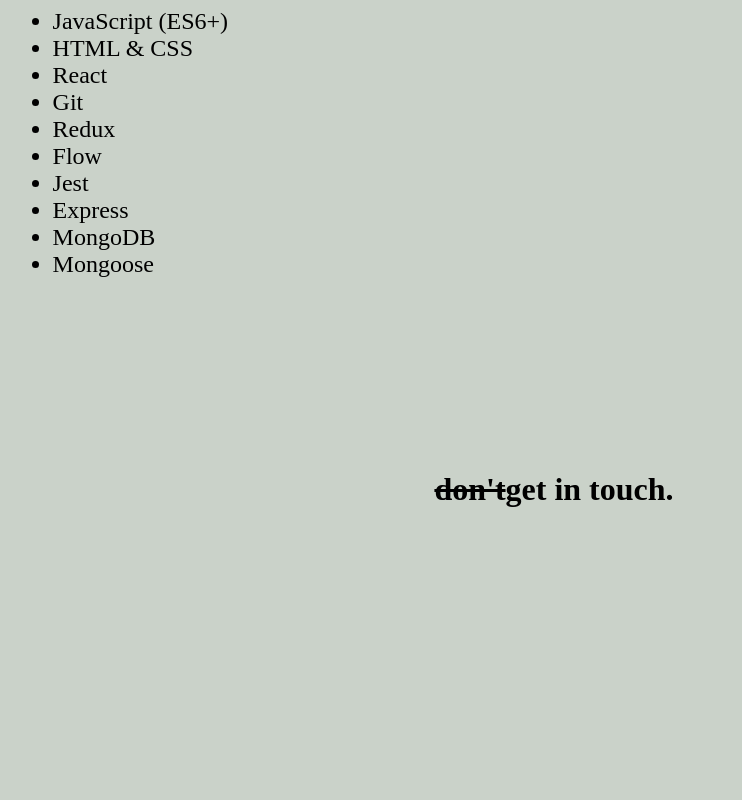
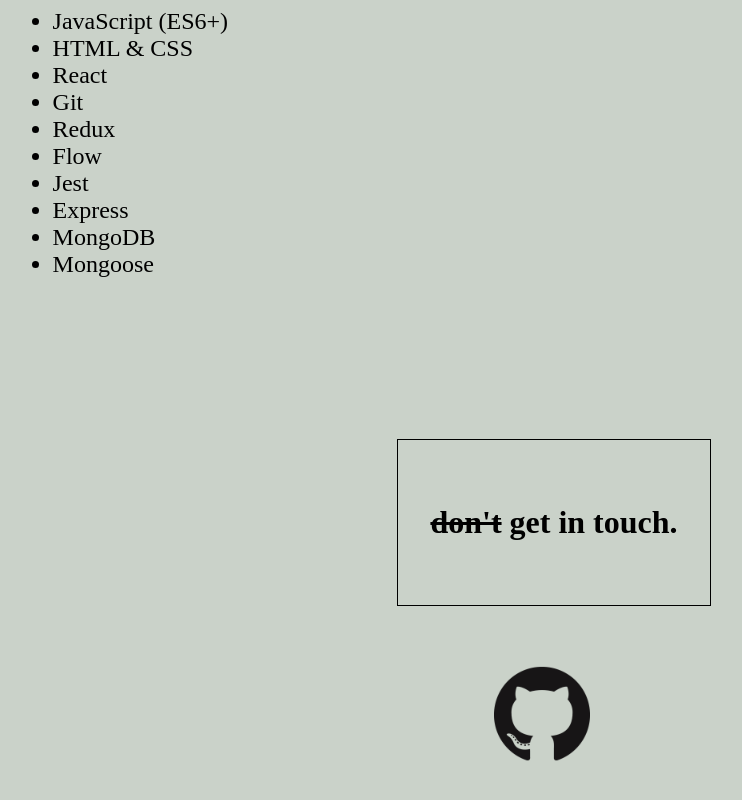
Before and after one commit to mariagus/my-portfolio, a plain HTML site: page index.html in a window 1280 px wide. Shown: the part 2197-2997 px from the top of the page, without its empty margins (86-828 px from the left). Before the commit the page ends 2775 px from the top, so only its background shows below. Drawn offline with Linux system fonts and the light colour scheme; a web font is replaced by a local one.

Commit message:
Add github link

```diff
--- a/index.html
+++ b/index.html
@@ -67,7 +67,8 @@
 		        </div>
 	</section>
 	<section id="contact" class="contact">
-		<a><h3><span>don't</span>get in touch.</h3></a>
+		<a class="contact-box" href="mailto:masha.gu@gmail.com"><h3><span>don't</span> get in touch.</h3></a>
+		<a class="git" href="https://github.com/mariagus"><img src="github.png" alt="github icon"/></a>
 	</section>
 </body>
 </html>
--- a/style.css
+++ b/style.css
@@ -204,6 +204,19 @@
 	align-items: center;
 }
 
+.contact-box {
+	text-decoration: none;
+	color: black;
+	padding: 2rem;
+	border: 1px solid black;
+}
+
 h3 span {
 	text-decoration: line-through;
 }
+
+.git {
+	margin-top: 5%;
+	height: 120px;
+	width: 120px;
+}
```
Also changed, not shown: github.png (added), 1 other file. Lines whose indentation alone changed are shown as unchanged.
